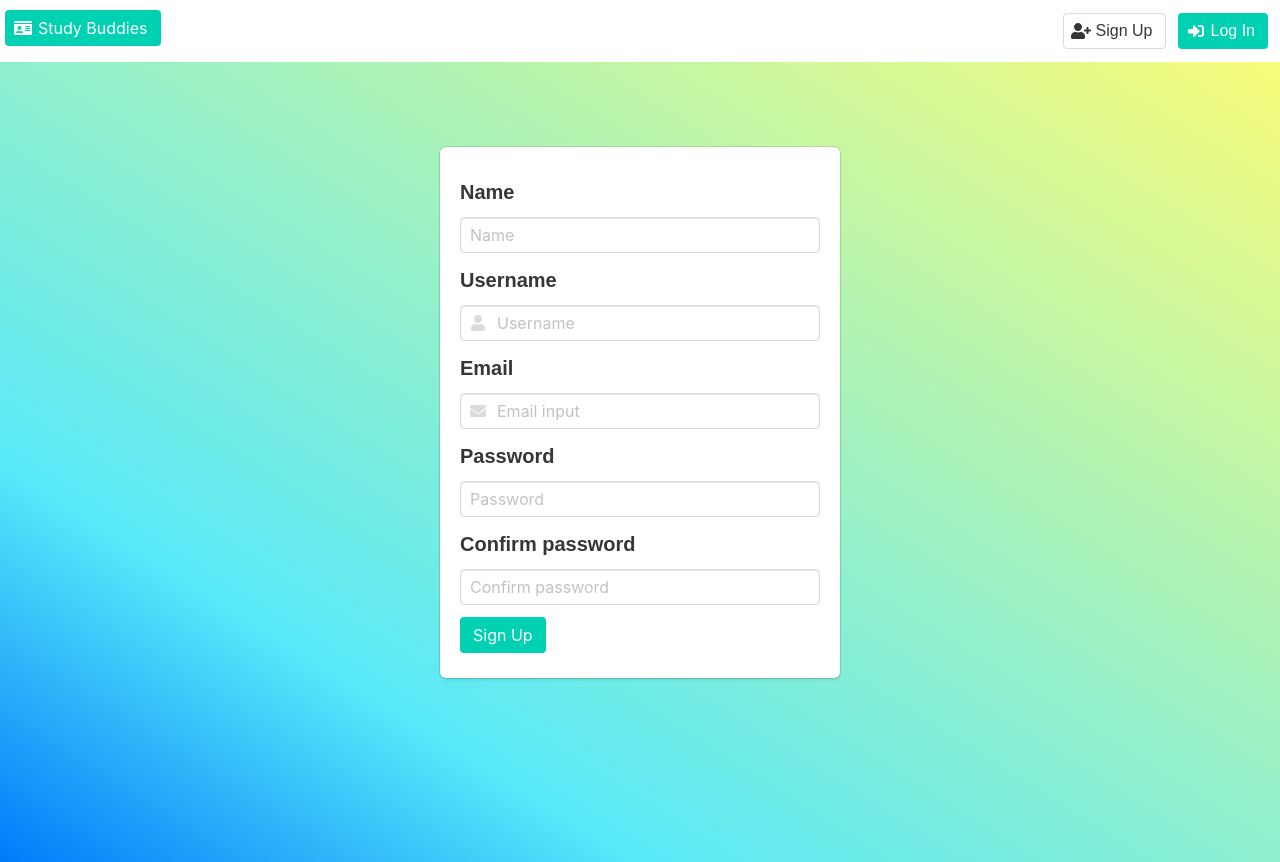
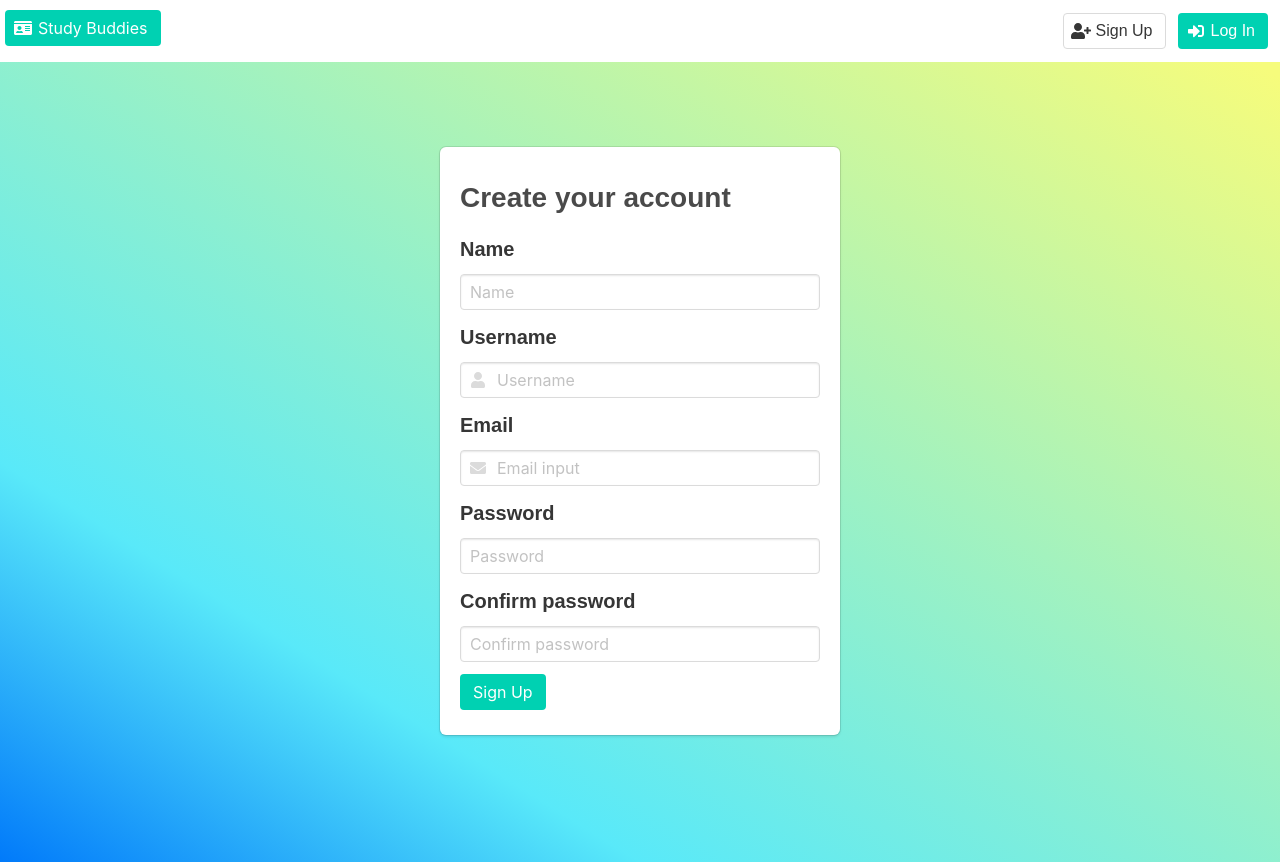
Before and after one commit to m1771vw/StudyBuddies, a React (Create React App) app: page / in a window 1280 px wide. Both pictures are taken after a click on the button "Sign up for free". Built offline with nearby package versions, Linux system fonts and the light colour scheme.

Commit message:
#created log in and sign up titles and added styling #created footer for home page

```diff
--- a/src/App.css
+++ b/src/App.css
@@ -1,6 +1,7 @@
 h1 {
   font-weight: bold;
 }
+
 /* HomePage CSS */
 .home-page-gradient {
   /* background-color: red; */
@@ -239,6 +240,10 @@ h1 {
    min-height: 100vh;
 }
 
+.sign-title{
+  font-size: 28px;
+  padding-bottom: 15px;
+}
 
 
 /* LOG IN VIEW
--- a/src/components/HomePage.js
+++ b/src/components/HomePage.js
@@ -20,7 +20,7 @@ class HomePage extends Component {
             </div>
             </section>
 
-            <section className="hero is-large secondGrad home-page-gradient">
+            <footer className="hero is-large secondGrad home-page-gradient">
             <div className="hero-body">
             <div className="container title-text2">
             <h1 className="title">
@@ -33,7 +33,7 @@ class HomePage extends Component {
 
             </div>
             </div>
-            </section>
+            </footer>
 
         </div>
         );
--- a/src/components/LoginView.js
+++ b/src/components/LoginView.js
@@ -33,6 +33,8 @@ class LoginView extends Component {
         return (
             <div className="log-in-container">
             <div className="login-field box">
+            <h1 className="sign-title">Log in to Study Buddies
+                </h1>
                 <div className="field">
                     <label className="label is-medium">Email</label>
                     <div className="control has-icons-left has-icons-right">
--- a/src/components/SignupView.js
+++ b/src/components/SignupView.js
@@ -56,6 +56,8 @@ class SignupView extends Component {
         return (
             <div className="sign-up-container">
             <div className="signup-field box sign-up-box" >
+            <h1 className="sign-title">Create your account
+                </h1>
                 <div className="field">
                     <label className="label is-medium">Name</label>
                     <div className="control">
```
